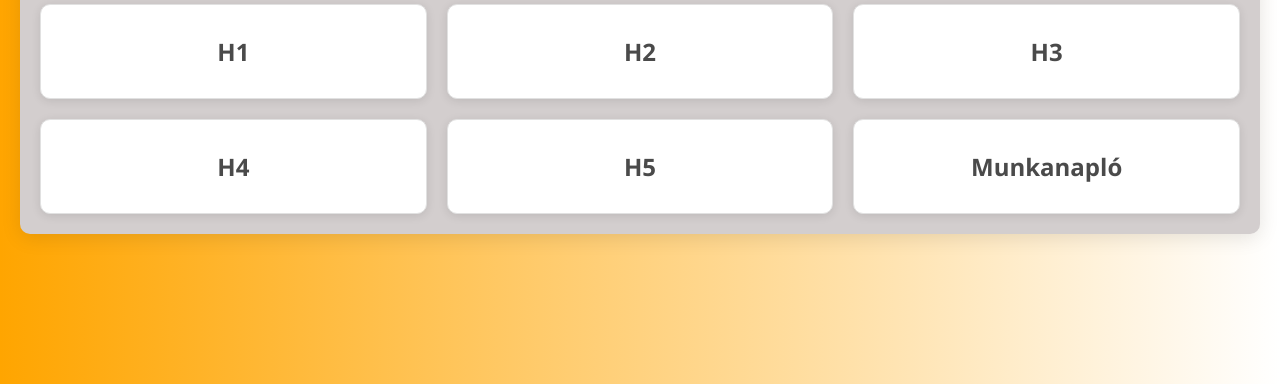
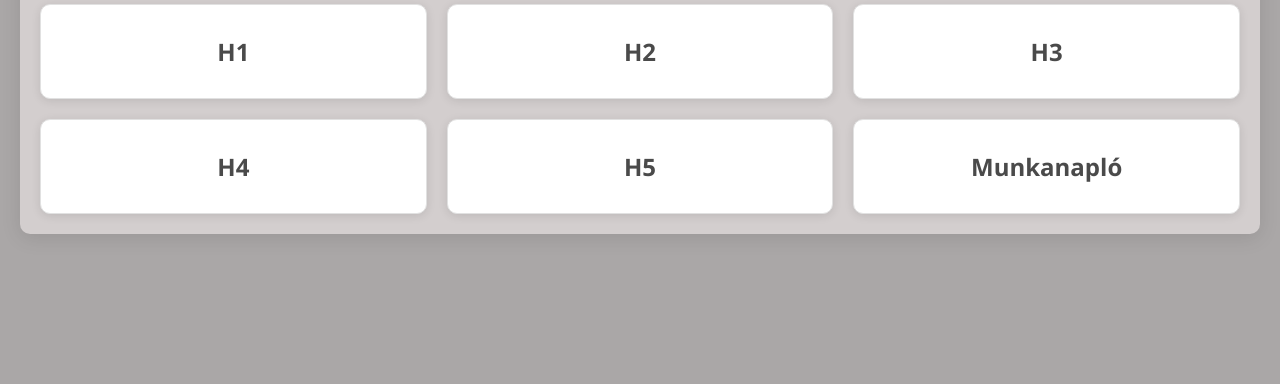
Before and after one commit to nyakosandor/nyakosandor.github.io, a plain HTML site: page index.html in a window 1280 px wide. Shown: the part 416-800 px from the top of the page. Drawn offline with Linux system fonts and the light colour scheme.

Commit message:
hatterszin modositas

```diff
--- a/styles.css
+++ b/styles.css
@@ -1,6 +1,6 @@
 body {
     font-family: 'Segoe UI', Tahoma, Geneva, Verdana, sans-serif;
-    background: linear-gradient(to right, orange, white);
+    background-color: #5f595986;
     display: flex;
     flex-direction: column;
     align-items: center;
```
